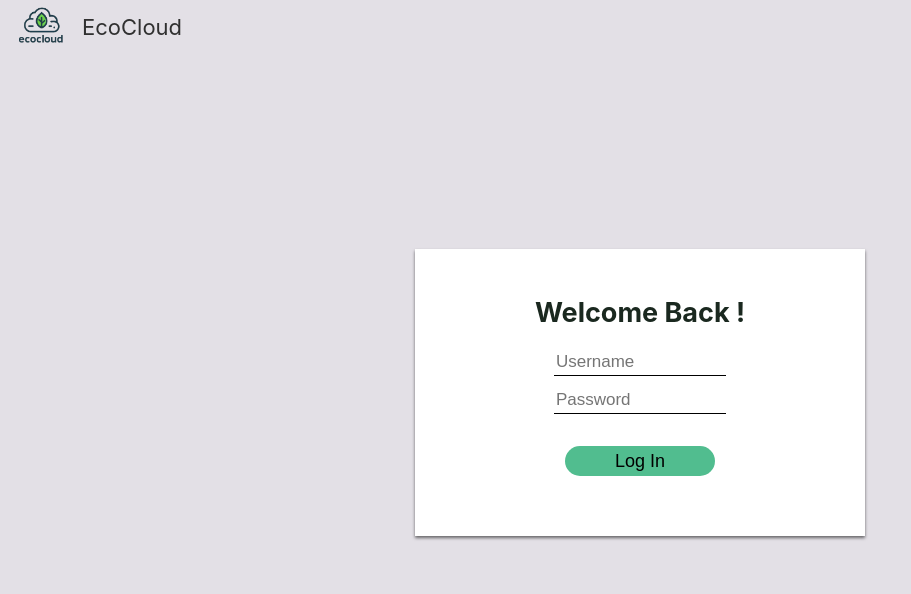
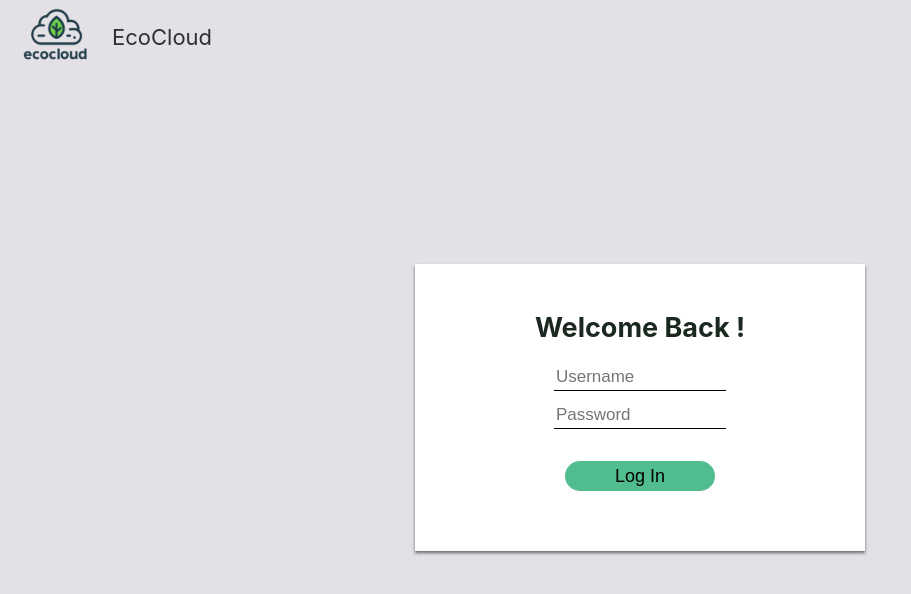
Before and after one commit to maisonnavejul/EcoCloud, a Vue app in the folder client/app/: page /login in a window 1280 px wide. Shown: the top 594 px of the page, without its empty margins (0-911 px from the left). Built offline with nearby package versions, Linux system fonts and the light colour scheme.

Commit message:
[front] modified size of header and logo

```diff
--- a/client/app/src/components/header/header.component.vue
+++ b/client/app/src/components/header/header.component.vue
@@ -46,9 +46,9 @@ export default {
     display: flex;
     flex-direction: row;
     margin-bottom: 2%;
-    margin-top: 7px;
+    margin-top: 12px;
     justify-content: space-between;
-    height: 40px;
+    height: 50px;
 }
 
 .header_left {
@@ -67,8 +67,8 @@ export default {
 .header_logo {
     font-size: 12px;
     margin-right: 5px;
-    height: 70px;
-    width: 70px;
+    height: 100px;
+    width: 100px;
     display: flex;
     align-items: center;
     justify-self: center;
```
